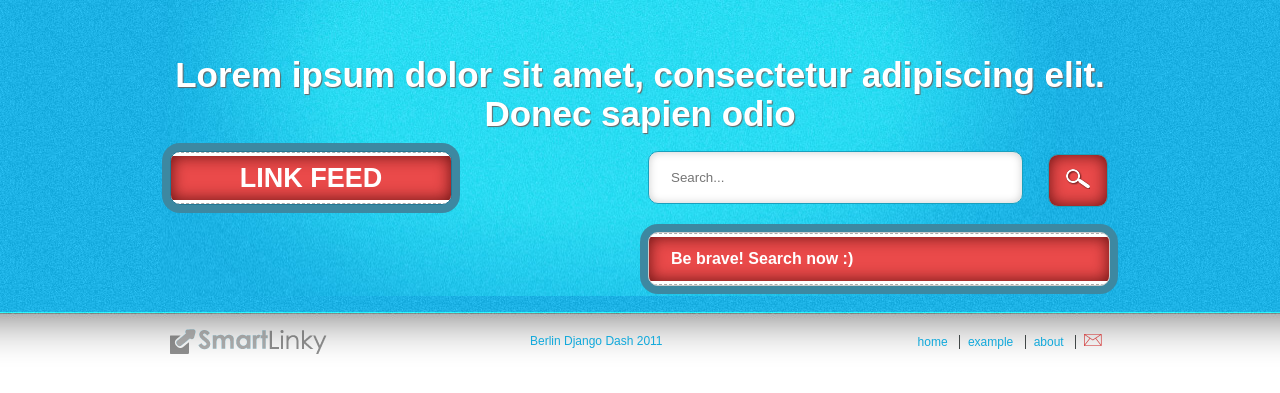
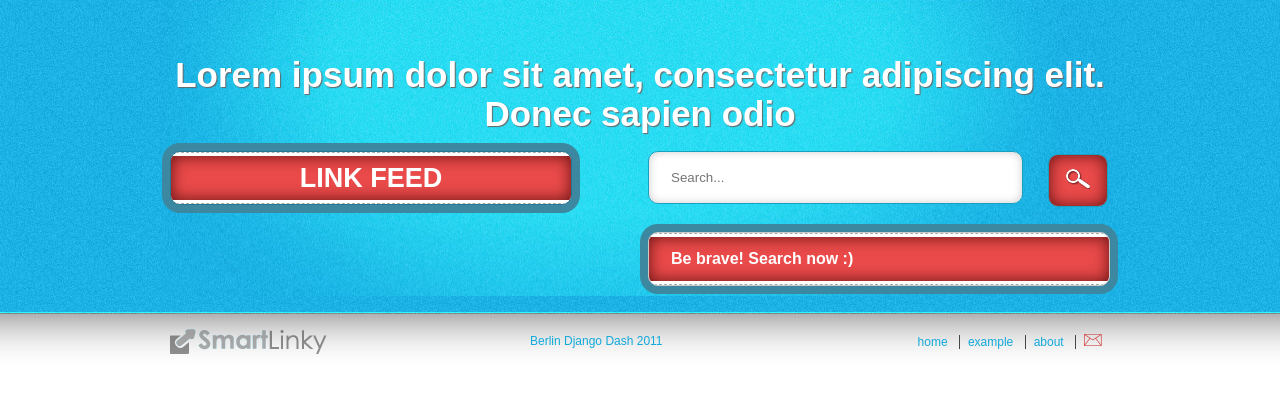
Before and after one commit to rootart/DQA, a Django app: page / in a window 1280 px wide. Shown: the part 126-519 px from the top of the page. Run offline with Django 3.2, Linux system fonts and the light colour scheme; data that the repository does not hold is empty; parts of the project's set-up code (start-up, migrations or seed data) failed here and were passed over.

Commit message:
Bigger feed widget

```diff
--- a/smartlinky/templates/site/index.html
+++ b/smartlinky/templates/site/index.html
@@ -9,7 +9,7 @@
 {% block main %}
 	<h1 class="shadow">Lorem ipsum dolor sit amet, consectetur adipiscing elit. <br /> Donec sapien odio</h1>
 	<article>
-		<div id="feeds" class="col col_5 rounded box_shadow">
+		<div id="feeds" class="col col_7 rounded box_shadow">
 			<div class="dashed_line"></div>
 			<div class="box_shadow_inside red_shadow">
 				<h2>link feed</h2>
```
